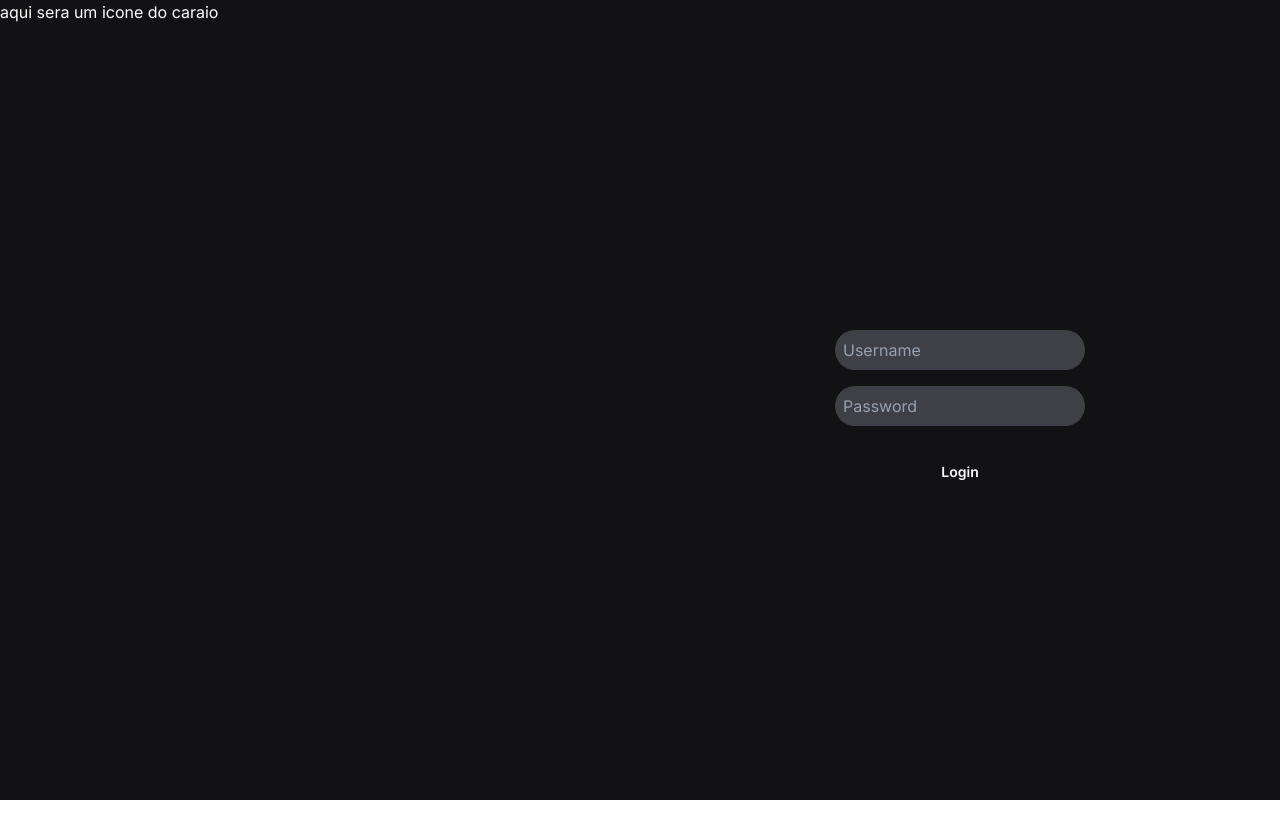
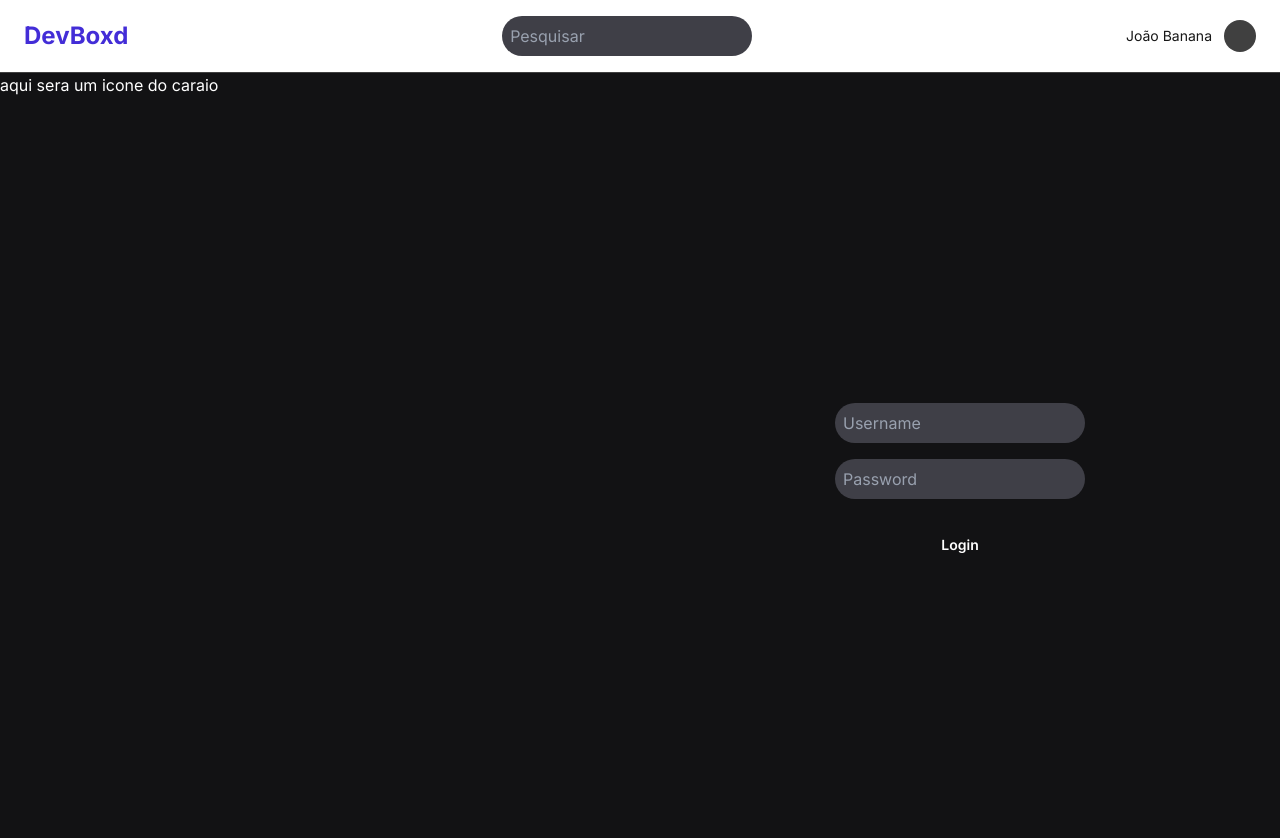
Before and after one commit to ThiagoHenriqueFP/devboxd-fe, a Next.js app: page /auth/signin in a window 1280 px wide. Shown: the top 838 px of the page. Before the commit the page ends 800 px from the top, so only its background shows below. Built offline with nearby package versions, Linux system fonts and the light colour scheme; no server answers.

Commit message:
Wip: Profile

```diff
--- /dev/null
+++ b/app/components/Header.tsx
@@ -0,0 +1,16 @@
+import { Input } from "./Input";
+
+export default function Header() {
+  return (
+    <header className="flex items-center justify-between border-b border-neutral-700 px-6 py-4">
+      <h1 className="text-2xl font-bold text-indigo-700">DevBoxd</h1>
+      <div>
+        <Input placeholder="Pesquisar" />
+      </div>
+      <div className="flex items-center gap-3">
+        <span className="text-sm">João Banana</span>
+        <div className="w-8 h-8 rounded-full bg-neutral-700" />
+      </div>
+    </header>
+  );
+}
--- a/app/layout.tsx
+++ b/app/layout.tsx
@@ -2,6 +2,8 @@ import { SessionProviderWrapper } from "@/config/SessionProvider";
 import "./globals.css"; // Make sure you have this file
 import type { Metadata } from "next";
 import { Inter } from "next/font/google";
+import { de } from "zod/locales";
+import Header from "./components/Header";
 
 const inter = Inter({ subsets: ["latin"] });
 
@@ -18,7 +20,12 @@ export default function RootLayout({
   return (
     <html lang="en">
       <body className={inter.className}>
-        <SessionProviderWrapper>{children}</SessionProviderWrapper>
+        <SessionProviderWrapper>
+          <div>
+            <Header />
+            {children}
+          </div>
+          </SessionProviderWrapper>
       </body>
     </html>
   );
--- a/app/page.tsx
+++ b/app/page.tsx
@@ -1,9 +1,11 @@
 import Image from "next/image";
 import { Button } from "./components/VariantButton";
 import { Input } from "./components/Input";
+import Header from "./components/Header";
 
 export default function Home() {
   return (
+
     <div className="flex min-h-screen items-center justify-center bg-zinc-50 font-sans dark:bg-cyan-900">
 
       <Button variant="primary">Cadastro</Button>
--- /dev/null
+++ b/app/user/post/page.tsx
@@ -0,0 +1,5 @@
+import Image from "next/image";
+
+export default function UserPage() {
+    return
+}
--- a/package.json
+++ b/package.json
@@ -9,16 +9,16 @@
     "lint": "eslint"
   },
   "dependencies": {
-    "next": "16.0.1",
     "@hookform/resolvers": "^5.2.2",
     "axios": "^1.13.2",
     "cookies-next": "^6.1.1",
+    "next": "^16.0.7",
     "next-auth": "^4.24.13",
     "react": "19.2.0",
     "react-dom": "19.2.0",
+    "react-hook-form": "^7.66.0",
     "tailwind-merge": "^3.3.1",
     "tailwind-variants": "^3.1.1",
-    "react-hook-form": "^7.66.0",
     "zod": "^4.1.12"
   },
   "devDependencies": {
--- a/proxy.ts
+++ /dev/null
@@ -1,18 +0,0 @@
-import { NextResponse } from "next/server";
-import type { NextRequest } from "next/server";
-
-const authPaths = ["/signin", "/signup"];
-
-export function proxy(request: NextRequest) {
-  const isAuthenticated = request.cookies.get("access_token");
-
-  const path = request.nextUrl.pathname;
-  const isPathEmpty = path === "/";
-  const isAuthPath = authPaths.some((route) => path.startsWith(route));
-
-  if (!isAuthenticated) {
-    return NextResponse.redirect(new URL("/signin", request.url));
-  } else if (isPathEmpty || isAuthPath) {
-    return NextResponse.redirect(new URL("/", request.url));
-  }
-}
```
Also changed, not shown: app/components/CustomInputs.tsx (deleted, +0 -55 lines), app/user/followers/page.tsx (added), app/user/following/page.tsx (added), app/user/profile/page.tsx (added), 2 other files (tests, documents, lock files or other folders).
